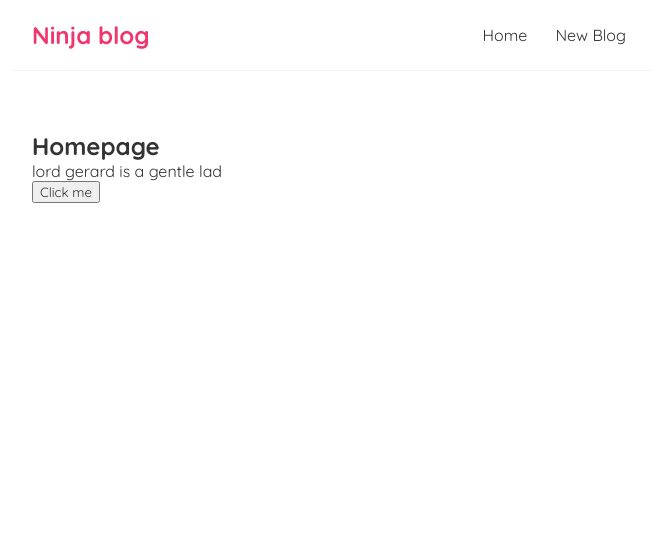
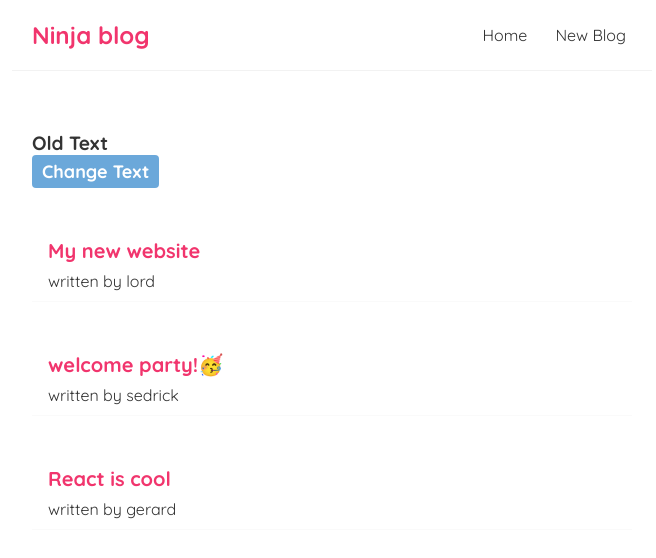
Before and after one commit to sedrickGerards/ninja-blog, a React (Create React App) app: page / in a window 1280 px wide. Shown: the top 558 px of the page, without its empty margins (308-964 px from the left). Built offline with nearby package versions, Linux system fonts and the light colour scheme.

Commit message:
commiting useState excercise

```diff
--- a/src/Home.js
+++ b/src/Home.js
@@ -2,23 +2,33 @@
 import { useState } from "react";
 
 const Home = () => {
-//   using array destructuring we get the value of our usestate, we set the first para and the secind para is a function that calls or monitors the first
-// so you make your useState active/readable by react by setting the function parameter to the new value
-    const [name, setName] = useState("lord gerard");
-    const[status, setStatus] = useState(" is a gentle lad");
+    // creating an array of data
+    const [blogs, setBlogs] = useState([
+       {title: "My new website", body: "lorem ipsum...", author: "lord", id: 1 },
+       {title: "welcome party!🥳", body: "lorem ipsum...", author: "sedrick", id: 2 },
+       {title: " React is cool ", body: "lorem ipsum...", author: "gerard", id: 3 }
+    ]);
+    const [name, setName] = useState('Old Text');
+      const handleClick = () => {
+         setName( "New text");
+      };
 
-    const handleClick = () => {
 
-        // console.log( "you clicked me😊");
-        setName("LORD GERARD")
-        setStatus("IS A GENTLE LAD");
-    }
     return (
         <div className="home">
-            <h2> Homepage</h2>
-            <p> {name}  {status}</p>
 
-            <button onClick={handleClick} >Click me</button>
+      <p className="btn-text">{ name }</p>
+      <button onClick={ handleClick }> Change Text</button>
+
+            {/* we use the .map method to circle through through the array and let each so what we want */}
+        {blogs.map((blog) => (
+           <div className="blog-preview" key={blogs.id}>
+            <h2> {blog.title}</h2>
+            <p> written by {blog.author}</p>
+
+           </div>
+           ))}
+
         </div>
      );
 }
--- a/src/index.css
+++ b/src/index.css
@@ -36,3 +36,43 @@ justify-content: space-between;
   margin: 40px auto;
   padding: 20px;
  }
+
+/* button's  */
+.btn-text{
+font-size: larger;
+font-weight: bolder;
+}
+
+button{
+  background: rgba(82, 154, 212, 0.856);
+  border-style: none;
+  color: #fff;
+  font-size: 18px;
+  font-weight: bolder;
+  padding: 5px 10px;
+  border-radius: 4px;
+  -webkit-border-radius: 4px;
+  -moz-border-radius: 4px;
+  -ms-border-radius: 4px;
+  -o-border-radius: 4px;
+}
+
+
+/* blog previews / list */
+
+
+.blog-preview{
+  padding: 10px 16px;
+  margin: 40px 0;
+  border-bottom: 1px solid #fafafa;
+}
+
+.blog-preview:hover{
+  box-shadow: 1PX 3PX 5PX rgba(0, 0, 0, 0.1);
+}
+
+.blog-preview h2 {
+  font-size: 20px;
+  color: #f1356d;
+  margin-bottom: 8px;
+}
```
